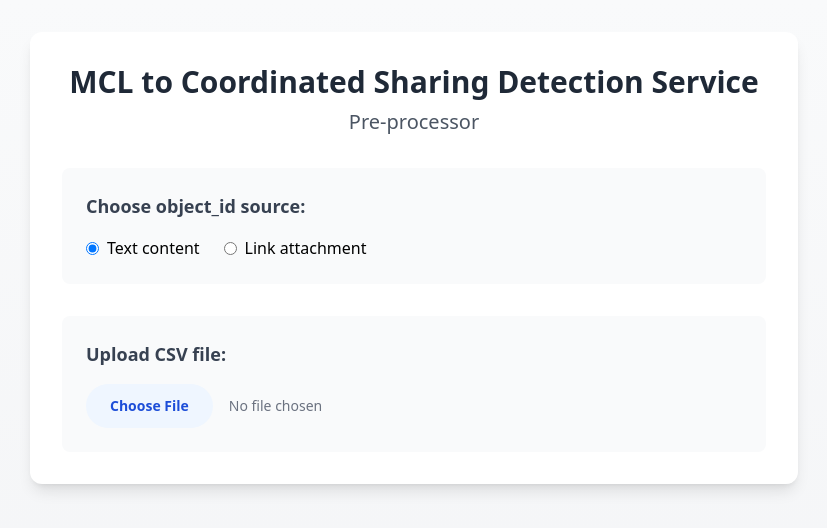
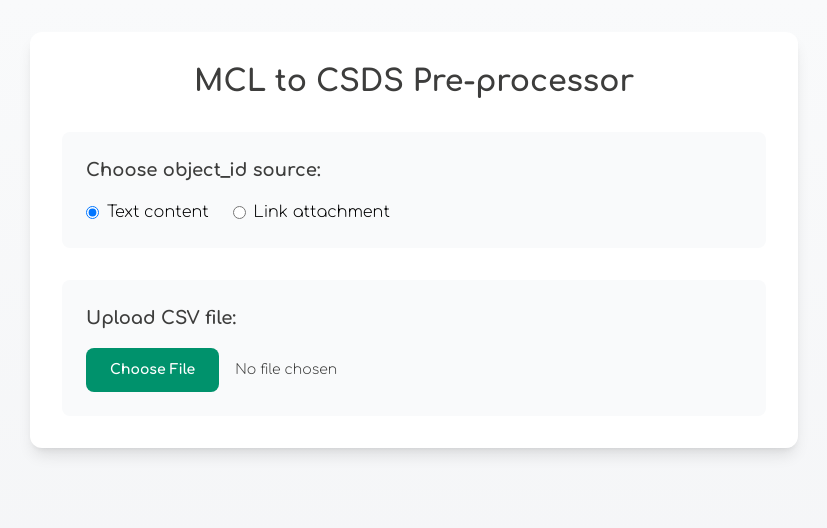
Before and after one commit to fabiogiglietto/csds-preprocessor, a React (Vite) app: page / in a window 1280 px wide. Shown: the top 528 px of the page, without its empty margins (226-1053 px from the left). Built offline with nearby package versions, Linux system fonts and the light colour scheme.

Commit message:
Cosmetic changes

```diff
--- a/index.html
+++ b/index.html
@@ -3,6 +3,7 @@
   <head>
     <meta charset="UTF-8" />
     <link rel="icon" type="image/png" href="/mcl.png" />
+    <link href="https://fonts.googleapis.com/css2?family=Comfortaa:wght@300;700&display=swap" rel="stylesheet">
     <meta name="viewport" content="width=device-width, initial-scale=1.0" />
     <title>MCL to CSDS Pre-processor</title>
   </head>
--- a/src/App.tsx
+++ b/src/App.tsx
@@ -94,40 +94,37 @@ function App() {
   };
 
   return (
-    <div className="min-h-screen bg-gradient-to-b from-gray-50 to-gray-100 py-8">
+    <div className="min-h-screen bg-gradient-to-b from-gray-50 to-gray-100 py-8 font-['Comfortaa']">
       <div className="max-w-3xl mx-auto bg-white rounded-xl shadow-lg p-8">
         {/* Title Section */}
-        <div className="text-center mb-8">
-          <h1 className="text-3xl font-bold text-gray-800">
-            MCL to Coordinated Sharing Detection Service
-          </h1>
-          <h2 className="text-xl text-gray-600 mt-2">Pre-processor</h2>
-        </div>
+        <h1 className="text-3xl font-bold text-[#3d3d3c] text-center mb-8">
+          MCL to CSDS Pre-processor
+        </h1>
 
         <div className="space-y-8">
           {/* Object ID Selection */}
           <div className="bg-gray-50 rounded-lg p-6">
-            <h2 className="text-lg font-semibold mb-4 text-gray-700">
+            <h2 className="text-lg font-bold mb-4 text-[#3d3d3c]">
               Choose object_id source:
             </h2>
             <div className="flex space-x-6">
-              <label className="flex items-center hover:text-blue-600 cursor-pointer">
+              <label className="flex items-center hover:text-[#00926c] cursor-pointer">
                 <input
                   type="radio"
                   value="text"
                   checked={objectIdSource === 'text'}
                   onChange={(e) => setObjectIdSource(e.target.value as 'text' | 'link')}
-                  className="mr-2 text-blue-600 focus:ring-blue-500"
+                  className="mr-2 text-[#00926c] focus:ring-[#00926c]"
                 />
                 Text content
               </label>
-              <label className="flex items-center hover:text-blue-600 cursor-pointer">
+              <label className="flex items-center hover:text-[#00926c] cursor-pointer">
                 <input
                   type="radio"
                   value="link"
                   checked={objectIdSource === 'link'}
                   onChange={(e) => setObjectIdSource(e.target.value as 'text' | 'link')}
-                  className="mr-2 text-blue-600 focus:ring-blue-500"
+                  className="mr-2 text-[#00926c] focus:ring-[#00926c]"
                 />
                 Link attachment
               </label>
@@ -136,19 +133,19 @@ function App() {
 
           {/* File Upload */}
           <div className="bg-gray-50 rounded-lg p-6">
-            <h2 className="text-lg font-semibold mb-4 text-gray-700">
+            <h2 className="text-lg font-bold mb-4 text-[#3d3d3c]">
               Upload CSV file:
             </h2>
             <input
               type="file"
               accept=".csv"
               onChange={handleFileUpload}
-              className="block w-full text-sm text-gray-500
+              className="block w-full text-sm text-[#3d3d3c]
                 file:mr-4 file:py-3 file:px-6
-                file:rounded-full file:border-0
-                file:text-sm file:font-semibold
-                file:bg-blue-50 file:text-blue-700
-                hover:file:bg-blue-100
+                file:rounded-lg file:border-0
+                file:text-sm file:font-bold
+                file:bg-[#00926c] file:text-white
+                hover:file:bg-[#007d5c]
                 cursor-pointer"
             />
           </div>
@@ -156,7 +153,7 @@ function App() {
           {/* Error Display */}
           {error && (
             <div className="bg-red-50 text-red-700 p-6 rounded-lg border border-red-200">
-              <div className="flex items-center">
+              <div className="flex items-center font-light">
                 <svg className="h-5 w-5 mr-2" fill="currentColor" viewBox="0 0 20 20">
                   <path fillRule="evenodd" d="M10 18a8 8 0 100-16 8 8 0 000 16zM8.707 7.293a1 1 0 00-1.414 1.414L8.586 10l-1.293 1.293a1 1 0 101.414 1.414L10 11.414l1.293 1.293a1 1 0 001.414-1.414L11.414 10l1.293-1.293a1 1 0 00-1.414-1.414L10 8.586 8.707 7.293z" clipRule="evenodd" />
                 </svg>
@@ -168,24 +165,24 @@ function App() {
           {/* Success Display */}
           {transformedData && (
             <div className="space-y-4">
-              <div className="bg-green-50 p-6 rounded-lg border border-green-200">
-                <div className="flex items-center text-green-700 mb-2">
+              <div className="bg-[#00926c]/10 p-6 rounded-lg border border-[#00926c]/20">
+                <div className="flex items-center text-[#00926c] mb-2">
                   <svg className="h-5 w-5 mr-2" fill="currentColor" viewBox="0 0 20 20">
                     <path fillRule="evenodd" d="M10 18a8 8 0 100-16 8 8 0 000 16zm3.707-9.293a1 1 0 00-1.414-1.414L9 10.586 7.707 9.293a1 1 0 00-1.414 1.414l2 2a1 1 0 001.414 0l4-4z" clipRule="evenodd" />
                   </svg>
-                  <p className="font-semibold">Successfully processed {processedRows} rows</p>
+                  <p className="font-bold">Successfully processed {processedRows} rows</p>
                 </div>
                 {skippedRows > 0 && (
-                  <p className="ml-7 text-yellow-600">
+                  <p className="ml-7 text-[#3d3d3c] font-light">
                     Skipped {skippedRows} rows due to missing or invalid data
                   </p>
                 )}
               </div>
               <button
                 onClick={handleDownload}
-                className="w-full bg-blue-600 text-white px-6 py-3 rounded-lg font-semibold
-                  hover:bg-blue-700 transition-colors duration-200
-                  focus:outline-none focus:ring-2 focus:ring-blue-500 focus:ring-offset-2"
+                className="w-full bg-[#00926c] text-white px-6 py-3 rounded-lg font-bold
+                  hover:bg-[#007d5c] transition-colors duration-200
+                  focus:outline-none focus:ring-2 focus:ring-[#00926c] focus:ring-offset-2"
               >
                 Download Transformed CSV
               </button>
```
